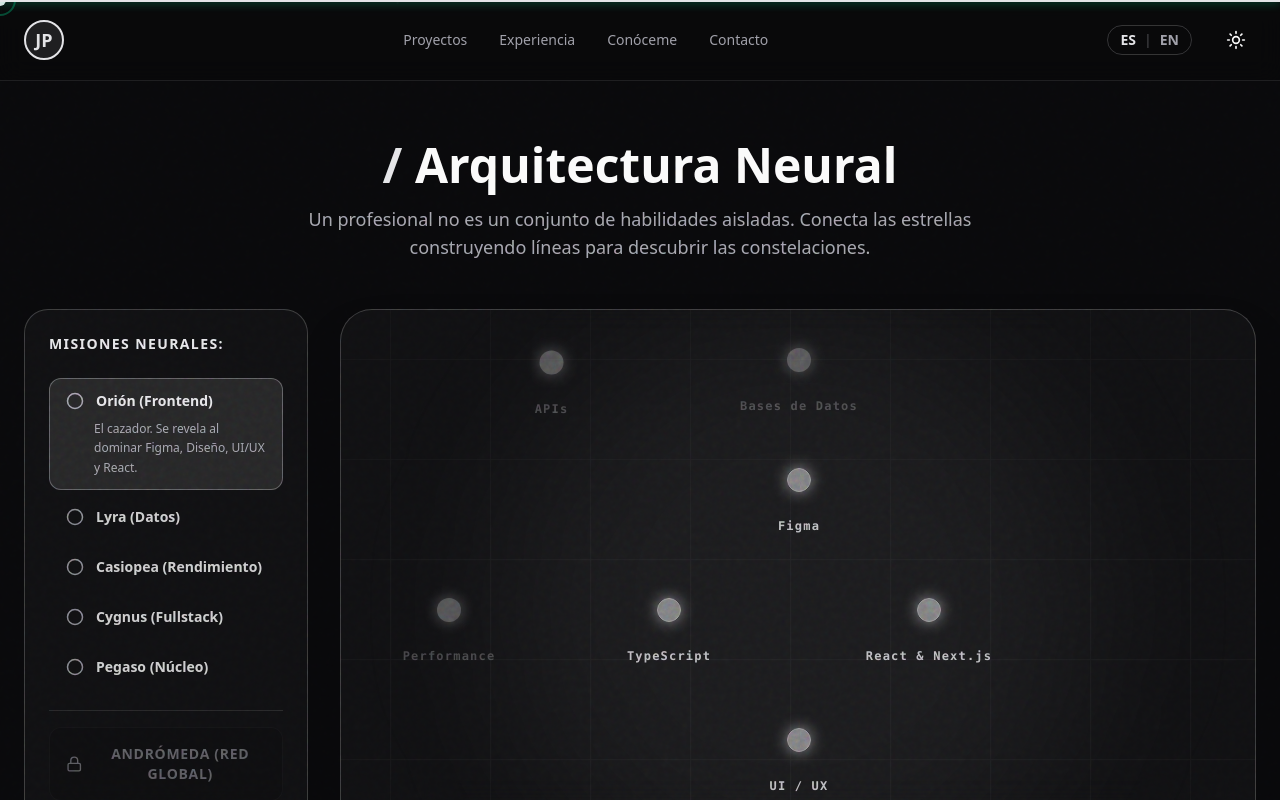
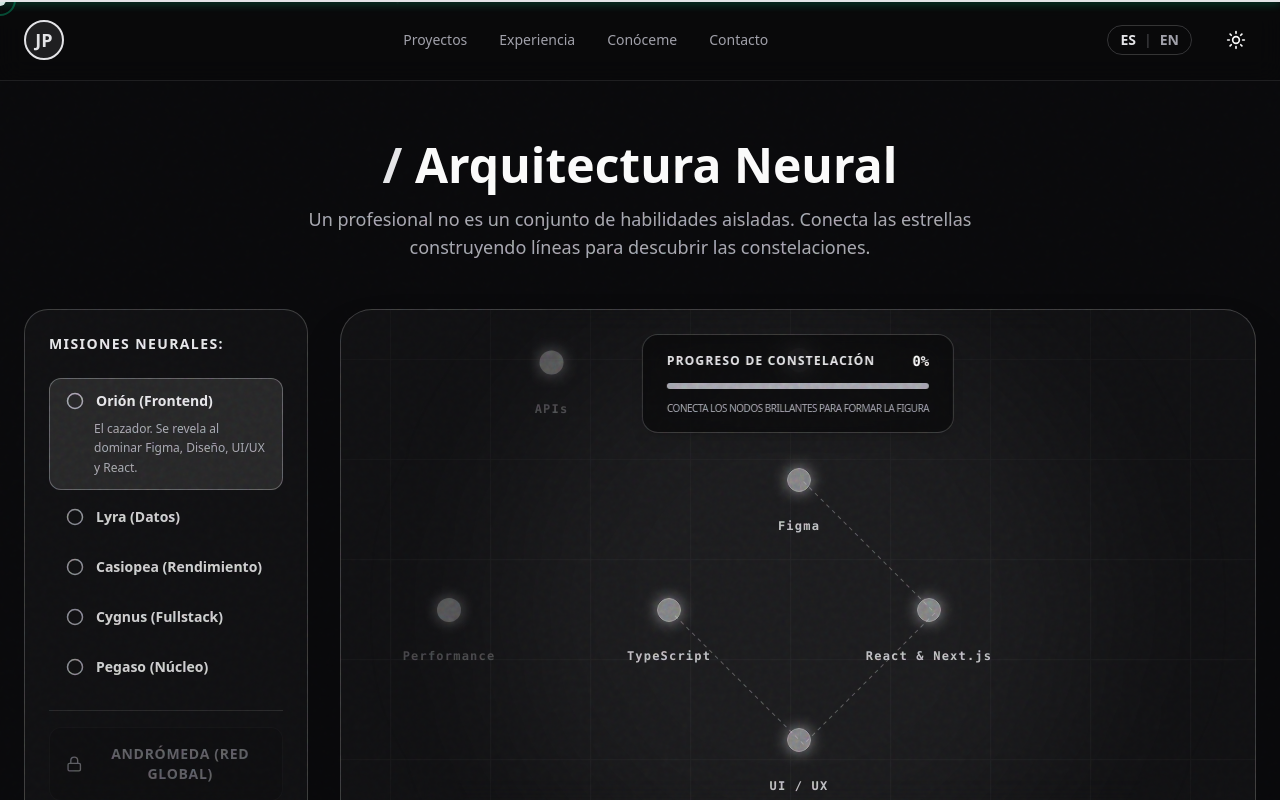
Before and after one commit to sebastianUCC2024/PortafolioPersonal, a Next.js app: page / in a window 1280 px wide. Both pictures are taken after a click on the button "Orión (Frontend)". Shown: the part 4327-5127 px from the top of the page. Built offline with nearby package versions, Linux system fonts and the light colour scheme.

Commit message:
Mejora de la seccion de cosntelaciones y una guia para el usuario

```diff
--- a/components/animations/constellation-game.tsx
+++ b/components/animations/constellation-game.tsx
@@ -118,6 +118,13 @@ export function ConstellationGame() {
                 {/* Shape guide overlay (faint star) */}
                 {showGuide && (
                     <svg className="absolute inset-0 w-full h-full pointer-events-none z-0 opacity-30">
+                        {/* Definir marcador de flecha */}
+                        <defs>
+                            <marker id="arrowhead" markerWidth="10" markerHeight="7" refX="0" refY="3.5" orient="auto">
+                                <polygon points="0 0, 10 3.5, 0 7" fill="var(--brand-cyan)" />
+                            </marker>
+                        </defs>
+                        {/* Líneas punteadas de la constelación completa */}
                         {TARGET_NODES.map((nodeA, i) => (
                             TARGET_NODES.slice(i + 1).map((nodeB) => (
                                 <line
@@ -131,6 +138,26 @@ export function ConstellationGame() {
                                     strokeDasharray="4 4"
                                 />
                             ))
+                        ))}
+                        {/* Ruta ordenada con flechas */}
+                        <polyline
+                            points={TARGET_NODES.map(n => `${n.x + 50},${n.y + 20}`).join(' ')}
+                            fill="none"
+                            stroke="var(--brand-cyan)"
+                            strokeWidth={2}
+                            markerEnd="url(#arrowhead)"
+                        />
+                        {/* Números de orden para cada nodo */}
+                        {TARGET_NODES.map((node, idx) => (
+                            <text
+                                key={node.id + "-label"}
+                                x={node.x + 55}
+                                y={node.y + 15}
+                                fill="var(--brand-cyan)"
+                                fontSize={12}
+                                fontWeight="bold"
+                                textAnchor="middle"
+                            >{idx + 1}</text>
                         ))}
                     </svg>
                 )}
--- a/components/sections/synergy.tsx
+++ b/components/sections/synergy.tsx
@@ -26,11 +26,11 @@ const INITIAL_STARS: StarNode[] = [
 ];
 
 const TARGET_CONSTELLATIONS = [
-    { id: "orion", nodes: ["design", "react", "ui", "ts"] },
-    { id: "lyra", nodes: ["db", "backend", "arch"] },
-    { id: "cassiopeia", nodes: ["ts", "perf", "react"] },
-    { id: "cygnus", nodes: ["db", "backend", "react", "ui"] },
-    { id: "pegasus", nodes: ["perf", "ts", "arch", "backend"] }
+    { id: "orion", nodes: ["design", "react", "ui", "ts"], edges: [["design", "react"], ["react", "ui"], ["ui", "ts"]] },
+    { id: "lyra", nodes: ["db", "backend", "arch"], edges: [["db", "backend"], ["backend", "arch"]] },
+    { id: "cassiopeia", nodes: ["ts", "perf", "react"], edges: [["ts", "perf"], ["perf", "react"]] },
+    { id: "cygnus", nodes: ["db", "backend", "react", "ui"], edges: [["db", "backend"], ["backend", "react"], ["react", "ui"]] },
+    { id: "pegasus", nodes: ["perf", "ts", "arch", "backend"], edges: [["perf", "ts"], ["ts", "arch"], ["arch", "backend"]] }
 ];
 
 export function SynergySection() {
@@ -47,6 +47,7 @@ export function SynergySection() {
 
     // Derived states
     const [isUltimateVictory, setIsUltimateVictory] = useState(false);
+    const [progress, setProgress] = useState(0);
 
     // Dimension setup
     const containerRef = useRef<HTMLDivElement>(null);
@@ -122,7 +123,10 @@ export function SynergySection() {
 
     // Main logic: Evaluate connections against active mission
     useEffect(() => {
-        if (!activeMissionId || isUltimateVictory) return;
+        if (!activeMissionId || isUltimateVictory) {
+            setProgress(0);
+            return;
+        }
 
         const adjacencyList: Map<string, string[]> = new Map();
         nodes.forEach(n => adjacencyList.set(n.id, []));
@@ -150,6 +154,8 @@ export function SynergySection() {
                 }
             }
 
+            setProgress(Math.round((visitedCount / nodes.length) * 100));
+
             if (visitedCount === nodes.length) {
                 setIsUltimateVictory(true);
             }
@@ -157,6 +163,17 @@ export function SynergySection() {
             // Sub-victory condition for normal missions
             const mission = TARGET_CONSTELLATIONS.find(c => c.id === activeMissionId);
             if (!mission) return;
+
+            // Calculate progress based on target edges matched
+            let matchedEdges = 0;
+            mission.edges?.forEach(([from, to]) => {
+                const exists = userEdges.some(e =>
+                    (e.from === from && e.to === to) || (e.from === to && e.to === from)
+                );
+                if (exists) matchedEdges++;
+            });
+            const totalTargetEdges = mission.edges?.length || 1;
+            setProgress(Math.round((matchedEdges / totalTargetEdges) * 100));
 
             if (!discoveredConstellations.includes(mission.id)) {
                 let isGraphConnected = false;
@@ -193,7 +210,7 @@ export function SynergySection() {
         ));
     };
 
-    const handleNodePointerDown = (e: React.PointerEvent, id: string) => {
+    const handleNodePointerUp = (e: React.PointerEvent, id: string) => {
         e.stopPropagation();
         if (isUltimateVictory) return;
 
@@ -203,7 +220,7 @@ export function SynergySection() {
             return;
         }
 
-        // Mechanics: Click-to-Connect
+        // Mechanics: Click-to-Connect / Drag-to-Connect hybrid
         if (!selectedNodeId) {
             setSelectedNodeId(id);
         } else {
@@ -225,10 +242,18 @@ export function SynergySection() {
         }
     };
 
-    const handleContainerPointerDown = () => {
+    const handleContainerPointerDown = (e: React.PointerEvent) => {
         if (selectedNodeId) {
             setSelectedNodeId(null);
             setMousePos(null);
+        }
+        // También actualizar posición del ratón al pulsar en móvil
+        if (containerRef.current) {
+            const rect = containerRef.current.getBoundingClientRect();
+            setMousePos({
+                x: e.clientX - rect.left,
+                y: e.clientY - rect.top
+            });
         }
     };
 
@@ -367,8 +392,62 @@ export function SynergySection() {
                                 </div>
                             )}
 
+                            {/* UI de Ayuda con barra de progreso */}
+                            {activeMissionId && !isUltimateVictory && (
+                                <FadeIn className="absolute top-6 left-1/2 -translate-x-1/2 z-20 w-auto min-w-[300px] pointer-events-none">
+                                    <div className="bg-background/80 border border-brand-cyan/20 px-6 py-4 rounded-2xl backdrop-blur-md shadow-lg flex flex-col gap-3">
+                                        <div className="flex justify-between items-center gap-8">
+                                            <span className="text-xs font-bold uppercase tracking-widest text-brand-cyan">
+                                                Progreso de Constelación
+                                            </span>
+                                            <span className="text-sm font-mono font-bold text-foreground">{progress}%</span>
+                                        </div>
+                                        <div className="w-full h-1.5 bg-muted rounded-full overflow-hidden">
+                                            <motion.div
+                                                initial={{ width: 0 }}
+                                                animate={{ width: `${progress}%` }}
+                                                className="h-full bg-brand-cyan shadow-[0_0_10px_var(--brand-cyan)]"
+                                            />
+                                        </div>
+                                        <p className="text-[10px] text-muted uppercase tracking-tighter text-center">
+                                            Conecta los nodos brillantes para formar la figura
+                                        </p>
+                                    </div>
+                                </FadeIn>
+                            )}
+
                             {/* Canvas SVG para Ejes (Líneas) */}
                             <svg className="absolute inset-0 w-full h-full pointer-events-none z-0">
+                                {/* Guía Visual (Líneas trazadoras) */}
+                                {activeMissionId && !isUltimateVictory && (
+                                    <g className="opacity-30 scale-[1.01]">
+                                        {(() => {
+                                            const mission = TARGET_CONSTELLATIONS.find(c => c.id === activeMissionId);
+                                            if (!mission || !mission.edges) return null;
+
+                                            // Pre-calculate positions to avoid redundant calls in render
+                                            return mission.edges.map(([fromId, toId], i) => {
+                                                const n1 = nodes.find(n => n.id === fromId);
+                                                const n2 = nodes.find(n => n.id === toId);
+                                                if (!n1 || !n2) return null;
+
+                                                const p1 = getDynamicNodePosition(n1, nodes.indexOf(n1));
+                                                const p2 = getDynamicNodePosition(n2, nodes.indexOf(n2));
+
+                                                return (
+                                                    <line
+                                                        key={`guide-${i}`}
+                                                        x1={p1.x} y1={p1.y}
+                                                        x2={p2.x} y2={p2.y}
+                                                        stroke="var(--brand-cyan)"
+                                                        strokeWidth={1}
+                                                        strokeDasharray="4 4"
+                                                    />
+                                                );
+                                            });
+                                        })()}
+                                    </g>
+                                )}
                                 {/* Conexiones reales creadas por el usuario */}
                                 {userEdges.map((edge, i) => {
                                     const n1 = nodes.find(n => n.id === edge.from);
@@ -428,14 +507,15 @@ export function SynergySection() {
                                     return (
                                         <motion.div
                                             key={node.id}
-                                            onPointerDown={(e) => handleNodePointerDown(e, node.id)}
+                                            onPointerUp={(e) => handleNodePointerUp(e, node.id)}
+                                            onPointerDown={(e) => e.stopPropagation()}
                                             animate={{
                                                 x: targetPos.x,
                                                 y: targetPos.y,
                                                 opacity: isFaded ? 0.3 : 1
                                             }}
                                             transition={{ duration: 1.5, type: "spring", bounce: 0.3 }}
-                                            className={`absolute flex items-center justify-center w-0 h-0
+                                            className={`absolute flex items-center justify-center w-0 h-0 touch-none
                                                 ${activeMissionId ? 'pointer-events-auto cursor-pointer' : 'pointer-events-none'}
                                                 ${isSelected ? 'z-50' : 'z-20'}
                                             `}
```
